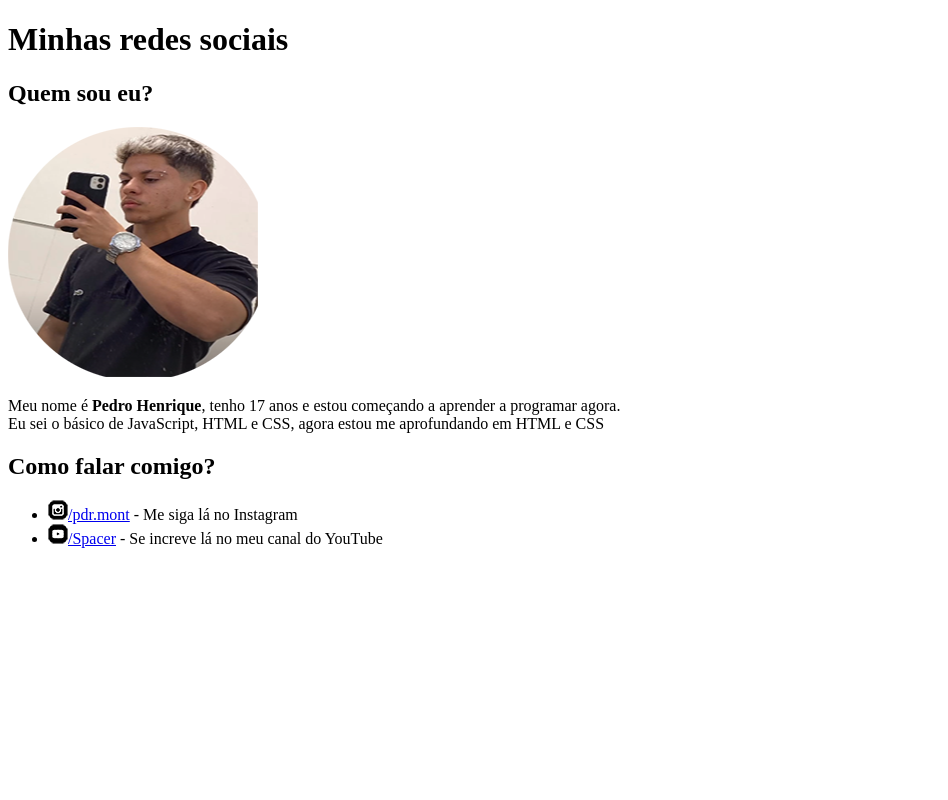
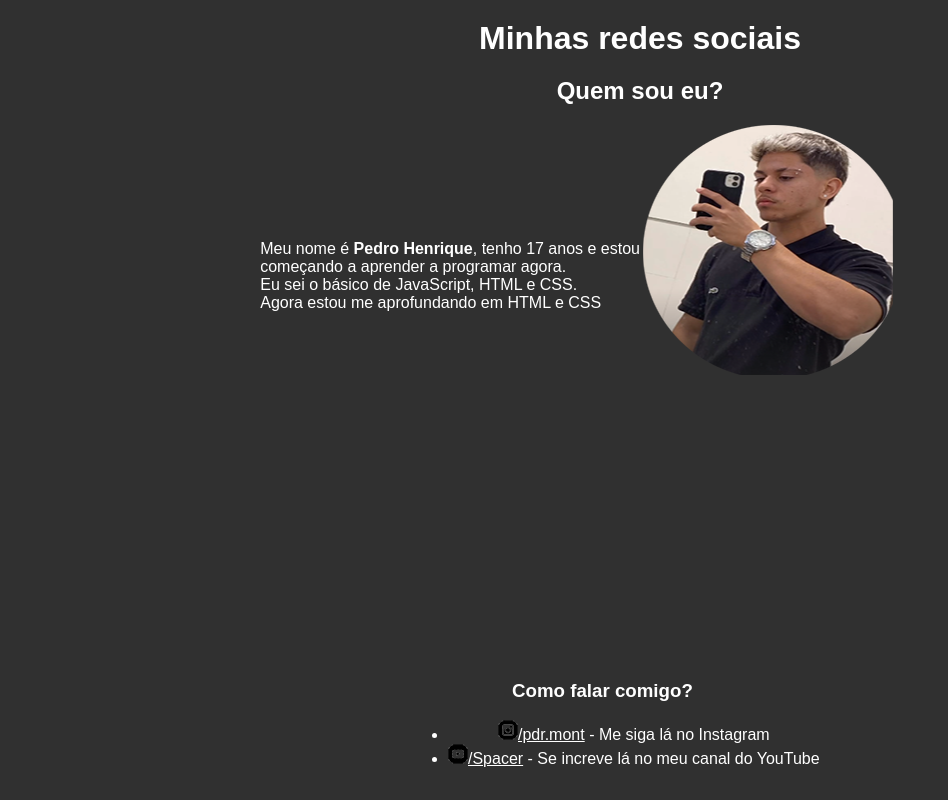
Before and after one commit to devpdr7/curso-html-css, a plain HTML site: page Desafios/desf05/index.html in a window 1280 px wide. Shown: the whole page, without its empty margins (0-948 px from the left). Drawn offline with Linux system fonts and the light colour scheme.

Commit message:
add dsf09 & upd dsf05

```diff
--- a/Desafios/desf05/index.html
+++ b/Desafios/desf05/index.html
@@ -4,13 +4,14 @@
     <meta charset="UTF-8">
     <meta name="viewport" content="width=device-width, initial-scale=1.0">
     <title>Meu perfil social</title>
+    <link rel="stylesheet" href="style.css">
 </head>
 <body>
     <h1>Minhas redes sociais</h1>
     <h2>Quem sou eu?</h2>
-    <img src="imagens/fotoori.png" alt="Minha foto">
-    <p>Meu nome é <strong>Pedro Henrique</strong>, tenho 17 anos e estou começando a aprender a programar agora. <br>Eu sei o básico de JavaScript, HTML e CSS, agora estou me aprofundando em HTML e CSS</p>
-    <h2>Como falar comigo?</h2>
+    <picture><img src="imagens/fotoori.png" alt="Minha foto"></picture>
+    <p>Meu nome é <strong>Pedro Henrique</strong>, tenho 17 anos e estou <br> começando a aprender a programar agora. <br>Eu sei o básico de JavaScript, HTML e CSS. <br>Agora estou me aprofundando em HTML e CSS</p>
+    <h3>Como falar comigo?</h2>
     <ul>
         <li><img src="imagens/insta.png" alt="Meu insta"><a href="https://www.instagram.com/pdr.mont/" target="_blank" rel="external">/pdr.mont</a> - Me siga lá no Instagram</li>
         <li><img src="imagens/youtube.png" alt="Meu canal no YT"><a href="https://www.youtube.com/channel/UCx6gekjtKTUIE41EXK4SMkw" target="_blank" rel="external">/Spacer</a> - Se increve lá no meu canal do YouTube</li>
--- /dev/null
+++ b/Desafios/desf05/style.css
@@ -0,0 +1,52 @@
+* {
+    margin: 0;
+    padding: 0;
+    color: white;
+    font-family: Arial, Helvetica, sans-serif;
+    text-align: center;
+}
+
+body {
+    background-color: rgb(48, 48, 48);
+
+
+}
+
+h1 {
+    margin: 20px;
+}
+
+h2 {
+    margin: 20px;
+}
+
+picture {
+    position: relative;
+    left: 10%
+}
+
+p {
+    position: fixed;
+    right: 50%;
+    top: 30%;
+    text-align: justify;
+}
+
+ul {
+    position: absolute;
+    left: 35%;
+    top: 90%;
+    text-align: justify;
+}
+
+h3 {
+    position: absolute;
+    left: 40%;
+    top: 85%
+}
+
+a:hover {
+    background-color: white;
+    color: black;
+
+}
```
Also changed, not shown: Desafios/desf09/index.html (added, +16 -0 lines), Desafios/desf09/pag2.html (added, +16 -0 lines), Desafios/desf09/pag3.html (added, +16 -0 lines), Desafios/desf09/pag4.html (added, +16 -0 lines), Desafios/desf09/pag5.html (added, +16 -0 lines), Desafios/desf09/imagens/thumb-hardware.png (added), Desafios/desf09/imagens/thumb-html.png (added), Desafios/desf09/imagens/thumb-js.png (added), Desafios/desf09/imagens/thumb-python.png (added), Desafios/desf09/imagens/voltar.png (added), Desafios/desf09/imagens/voltar1.png (added).
